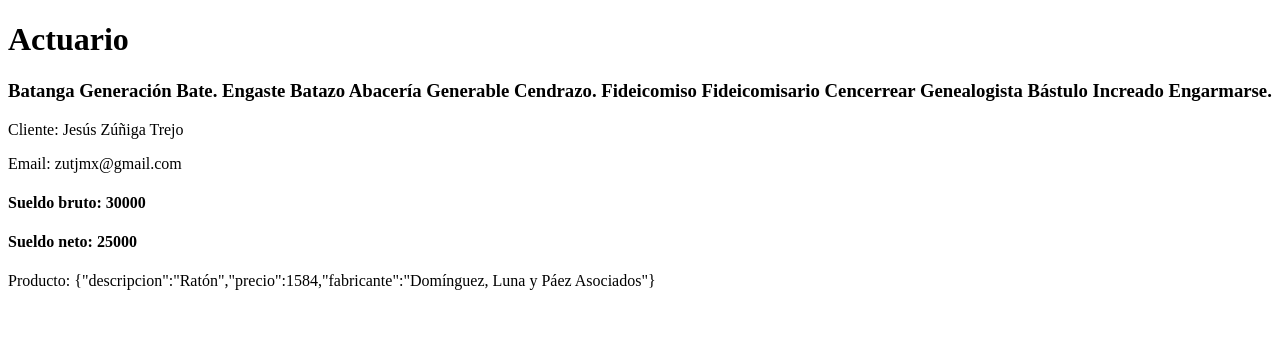
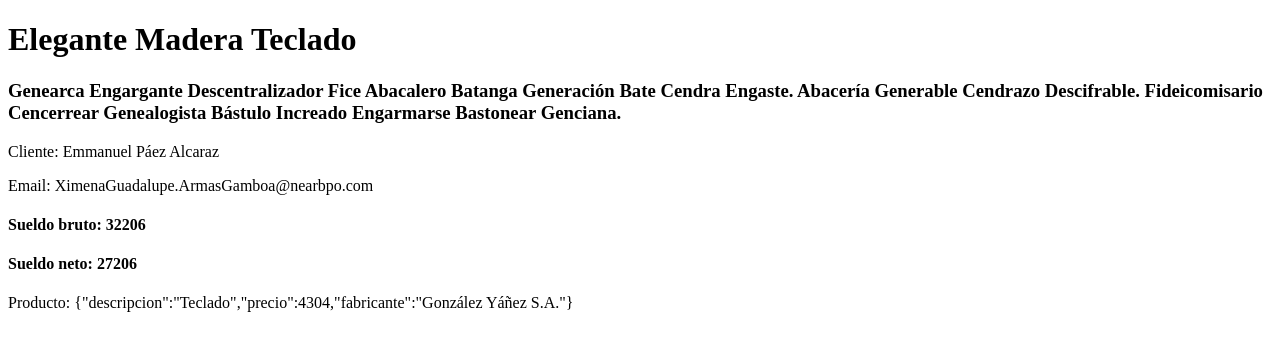
Before and after one commit to zutjmx/intro-react-app, a React (Vite) app: page / in a window 1280 px wide. Shown: the top 350 px of the page. Built offline with nearby package versions, Linux system fonts and the light colour scheme.

Commit message:
Modificaciones 25/05/2023 16:54

```diff
--- /dev/null
+++ b/src/HolaMundoApp.jsx
@@ -0,0 +1,43 @@
+import { Fragment } from 'react';
+import PropTypes from 'prop-types';
+import { Titulo } from './components/Titulo';
+
+import { generaTitulo, generaNombre, generaApellidos, generaEmail, generaTexto, generaProducto, generaSueldo } from './data/DataFake';
+
+const HolaMundoApp = ({nombre,apellidos,email,titulo,texto,sueldo,producto}) => {
+    return (
+        <Fragment>
+            <Titulo titulo={titulo}/>
+            <h3>{texto}</h3>
+            <p>Cliente: {nombre} {apellidos}</p>
+            <p>Email: {email}</p>
+            <h4>Sueldo bruto: {sueldo}</h4>
+            <h4>Sueldo neto: {sueldo - 5000}</h4>
+            <div>Producto: {JSON.stringify(producto)}</div>
+        </Fragment>
+    );
+}
+
+HolaMundoApp.propTypes = {
+    nombre: PropTypes.string.isRequired,
+    apellidos: PropTypes.string.isRequired,
+    email: PropTypes.string.isRequired,
+    titulo: PropTypes.string.isRequired,
+    texto: PropTypes.string.isRequired,
+    sueldo: PropTypes.number.isRequired,
+    producto: PropTypes.object.isRequired,
+}
+
+HolaMundoApp.defaultProps = {
+    nombre: generaNombre(),
+    apellidos: generaApellidos(),
+    email: generaEmail(),
+    titulo: generaTitulo(),
+    texto: generaTexto(),
+    sueldo: generaSueldo(),
+    producto: generaProducto(),
+}
+
+export {
+    HolaMundoApp,
+}
--- a/src/components/HolaMundo.jsx
+++ /dev/null
@@ -1,39 +0,0 @@
-import { Fragment } from 'react';
-import PropTypes from 'prop-types';
-
-import { generaTitulo, generaNombre, generaApellidos, generaEmail, generaTexto } from '../data/DataFake';
-
-const HolaMundo = ({nombre,apellidos,email,titulo,sueldo,producto}) => {
-
-    console.log(producto);
-
-    const tituloPrincipal = titulo? titulo : generaTitulo();
-    const primerNombre = nombre? nombre : generaNombre();
-    const apPaternoMaterno = apellidos? apellidos : generaApellidos();
-    const correElectronico = email? email : generaEmail(primerNombre, apPaternoMaterno);
-
-    return (
-        <Fragment>
-            <h1>{tituloPrincipal}</h1>
-            <h3>{generaTexto()}</h3>
-            <p>Cliente: {primerNombre} {apPaternoMaterno}</p>
-            <p>Email: {correElectronico}</p>
-            <h4>Sueldo bruto: {sueldo}</h4>
-            <h4>Sueldo neto: {sueldo - 5000}</h4>
-            <div>Producto: {JSON.stringify(producto)}</div>
-        </Fragment>
-    );
-}
-
-HolaMundo.propTypes = {
-    nombre: PropTypes.string.isRequired,
-    apellidos: PropTypes.string.isRequired,
-    email: PropTypes.string.isRequired,
-    titulo: PropTypes.string.isRequired,
-    sueldo: PropTypes.number.isRequired,
-    producto: PropTypes.object,
-}
-
-export {
-    HolaMundo,
-}
--- /dev/null
+++ b/src/components/Titulo.jsx
@@ -0,0 +1,14 @@
+import { generaTitulo } from '../data/DataFake';
+import PropTypes from 'prop-types';
+
+export const Titulo = ({titulo}) => {
+    return <h1>{titulo}</h1>;
+}
+
+Titulo.propTypes = {
+    titulo: PropTypes.string.isRequired
+}
+
+Titulo.defaultProps = {
+    titulo: generaTitulo()
+}
--- a/src/data/DataFake.jsx
+++ b/src/data/DataFake.jsx
@@ -1,4 +1,14 @@
 import { faker } from '@faker-js/faker/locale/es_MX';
+
+const generaPersona = () => {
+    return {
+        nombre: faker.person.firstName(),
+        apellidos: faker.person.lastName(),
+        email: generaEmail(),
+        celular: faker.phone.number(),
+        sueldo: generaSueldo()
+    };
+}
 
 const generaProducto = () => {
   const descripcion = faker.commerce.product();
@@ -34,6 +44,10 @@ const generaEmail = (nombre, apellidos) => {
     return faker.internet.email({firstName: nombre, lastName: apellidos});
 }
 
+const generaSueldo = () => {
+    return faker.number.int({min:20000,max:40000});
+}
+
 export {
     generaProducto,
     generaTitulo,
@@ -41,4 +55,6 @@ export {
     generaNombre,
     generaApellidos,
     generaEmail,
+    generaSueldo,
+    generaPersona
 }
--- a/src/main.jsx
+++ b/src/main.jsx
@@ -1,20 +1,18 @@
 import React from 'react'
 import ReactDOM from 'react-dom/client'
-import { HolaMundo } from "./components/HolaMundo";
-import { generaProducto } from './data/DataFake';
-
-const miProducto = generaProducto();
+import { HolaMundoApp } from "./HolaMundoApp";
 
 ReactDOM.createRoot(document.getElementById('root')).render(
   <React.StrictMode>
-    <HolaMundo nombre = {'Jesús'}
+    {/* <HolaMundoApp nombre = {'Jesús'}
                apellidos = {'Zúñiga Trejo'}
                email = {'zutjmx@gmail.com'}
                sueldo = {30000}
                titulo = {'Actuario'}
-               producto = {miProducto}
-    />
-    {/* <HolaMundo /> */}
+               texto = {'Cualquier texto'}
+               producto = {{propiedad1:1,propiedad2:2,propiedad3:3}}
+    /> */}
+    <HolaMundoApp />
   </React.StrictMode>,
 
 )
```
Also changed, not shown: src/components/Persona.jsx (added), src/components/Producto.jsx (added).
